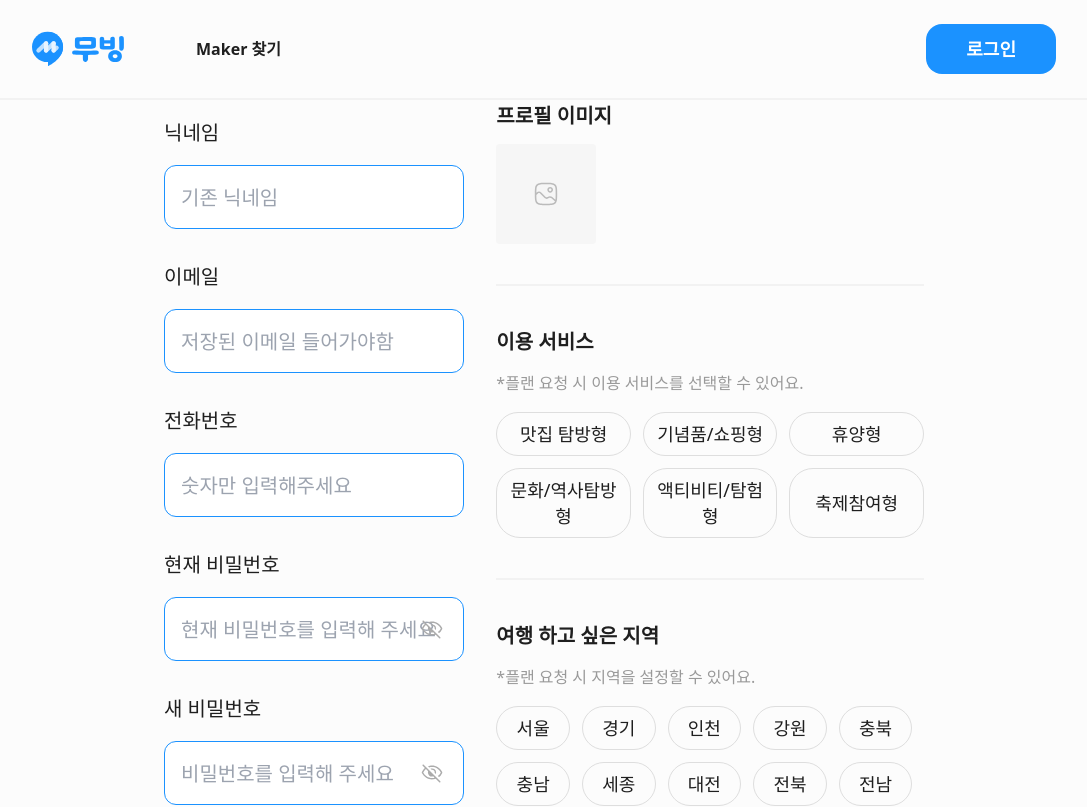
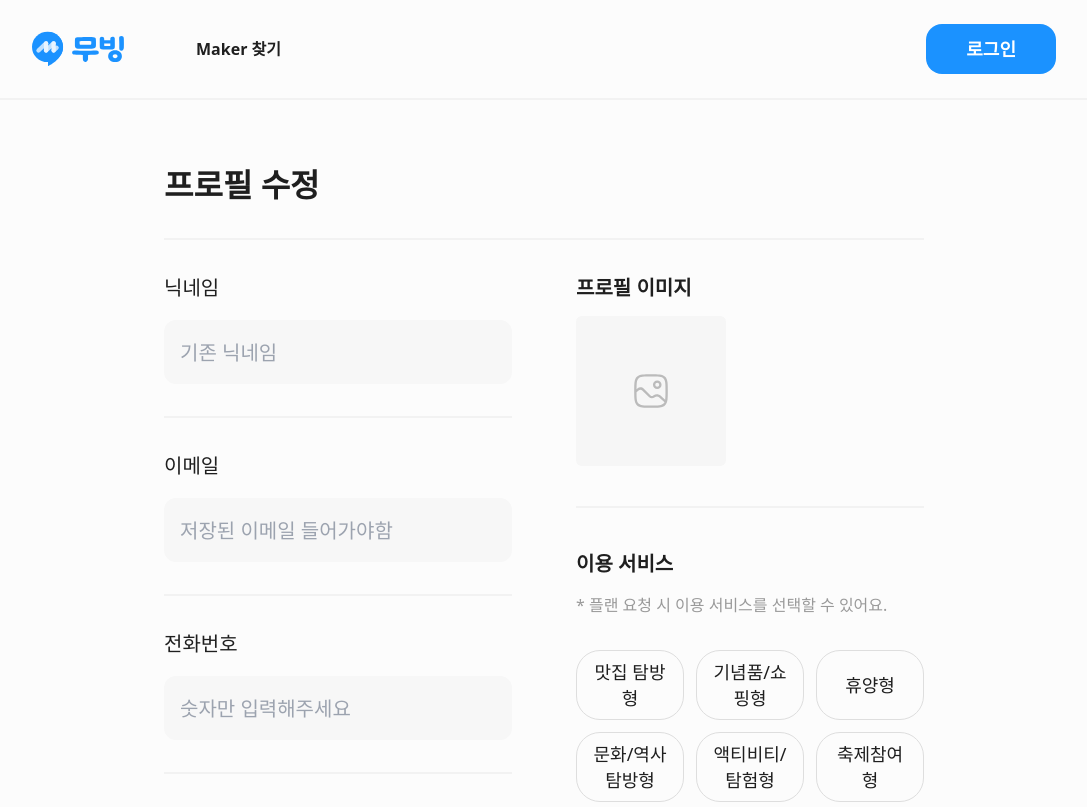
Before and after one commit to GoHawaiiForMe/frontend, a Next.js app: page /profile/dreamer/edit in a window 1280 px wide. Shown: the top 807 px of the page, without its empty margins (96-1183 px from the left). Built offline with nearby package versions, Linux system fonts and the light colour scheme.

Commit message:
feat: 프로필 수정 ui 완성

```diff
--- a/src/features/ProfileEditDreamer.tsx
+++ b/src/features/ProfileEditDreamer.tsx
@@ -3,12 +3,11 @@ import { zodResolver } from "@hookform/resolvers/zod";
 import Input from "@/components/Common/Input";
 import React from "react";
 import { editDreamerSchema, EditDreamerData } from "@/utils/validate";
-import logo from "@public/assets/icon_logo_img.svg";
 import Image from "next/image";
 import Button from "@/components/Common/Button";
 import Selector from "@/components/Common/Selector";
-import useAuthStore from "@/stores/useAuthStore";
-import { useState, useEffect } from "react";
+// import useAuthStore from "@/stores/useAuthStore";
+import { useState } from "react";
 import profileImgDefault from "@public/assets/icon_default_profile.svg";
 import ImageModal from "@/components/Common/ImageModal";
 
@@ -27,8 +26,8 @@ export default function ProfileEditDreamer() {
     mode: "onBlur",
   });
   // zustand로 가져오기
-  const { isLoggedIn, nickname } = useAuthStore();
-  const [userData, setUserData] = useState(null);
+  // const { isLoggedIn, nickname } = useAuthStore();
+  // const [userData, setUserData] = useState(null);
 
   const handleImageSelect = (imageSrc: string) => {
     setProfileImg(imageSrc);
@@ -47,12 +46,12 @@ export default function ProfileEditDreamer() {
     );
   };
 
-  useEffect(() => {
-    if (isLoggedIn) {
+  // useEffect(() => {
+  // if (isLoggedIn) {
   // 로그인된 사용자 정보로 API 호출
   //   fetch(`/api/user/${id}`)
-    }
-  }, [isLoggedIn]);
+  //   }
+  // }, [isLoggedIn]);
 
   const onSubmit = (data: EditDreamerData) => {
     console.log(data); // 테스트용
@@ -67,11 +66,12 @@ export default function ProfileEditDreamer() {
 
   return (
     <>
-      <div className="flex justify-around">
-        <div className="flex gap-8 ">
+      <h1 className="text-3xl semibold mt-16">프로필 수정</h1>
+      <div className="h-0.5 bg-color-line-100 my-8"></div>
+      <form onSubmit={handleSubmit(onSubmit)} className="w-full">
+        <div className="grid grid-cols-2 gap-16 w-full">
           {/* 왼쪽 폼 */}
-          <div className="flex flex-col items-center justify-around gap-8 ">
-            <form onSubmit={handleSubmit(onSubmit)} className="w-full gap-8 flex flex-col relative">
+          <div className="flex flex-col gap-4">
             <div>
               <Input
                 type="text"
@@ -79,13 +79,21 @@ export default function ProfileEditDreamer() {
                 placeholder="기존 닉네임"
                 {...register("nickname")}
                 error={!!errors.nickname}
+                className="bg-color-background-200 border-0 text-color-gray-300"
               />
               {errors.nickname && <ErrorMessage message={errors.nickname.message} />}
             </div>
+            <div className="h-0.5 bg-color-line-100 my-4"></div>
 
             <div>
-                <Input type="text" label="이메일" placeholder="저장된 이메일 들어가야함" />
+              <Input
+                type="text"
+                label="이메일"
+                placeholder="저장된 이메일 들어가야함"
+                className="bg-color-background-200 border-0 text-color-gray-300"
+              />
             </div>
+            <div className="h-0.5 bg-color-line-100 my-4"></div>
 
             <div>
               <Input
@@ -94,42 +102,47 @@ export default function ProfileEditDreamer() {
                 placeholder="숫자만 입력해주세요"
                 {...register("phone")}
                 error={!!errors.phone}
+                className="bg-color-background-200 border-0 text-color-gray-300"
               />
               {errors.phone && <ErrorMessage message={errors.phone.message} />}
             </div>
+            <div className="h-0.5 bg-color-line-100 my-4"></div>
             <div>
               <Input
                 type="password"
                 label="현재 비밀번호"
                 placeholder="현재 비밀번호를 입력해 주세요"
+                className="bg-color-background-200 border-0 text-color-gray-300"
               />
             </div>
+            <div className="h-0.5 bg-color-line-100 my-4"></div>
             <div>
               <Input
                 type="password"
                 label="새 비밀번호"
                 placeholder="비밀번호를 입력해 주세요"
+                className="bg-color-background-200 border-0 text-color-gray-300"
                 {...register("password")}
                 error={!!errors.password}
               />
               {errors.password && <ErrorMessage message={errors.password.message} />}
             </div>
-
+            <div className="h-0.5 bg-color-line-100 my-4"></div>
             <div>
               <Input
                 type="password"
                 label="새 비밀번호 확인"
                 placeholder="비밀번호를 다시 한번 입력해 주세요"
+                className="bg-color-background-200 border-0 text-color-gray-300 mb-8"
                 {...register("confirmPassword")}
                 error={!!errors.confirmPassword}
               />
-                {errors.confirmPassword && (
-                  <ErrorMessage message={errors.confirmPassword.message} />
-                )}
             </div>
-            </form>
+            {errors.confirmPassword && <ErrorMessage message={errors.confirmPassword.message} />}
           </div>
 
+          {/* 오른쪽 폼 */}
+          <div>
             <div className="flex flex-col gap-8">
               <div>
                 <p className="text-xl semibold mb-3 mobile-tablet:text-lg">프로필 이미지</p>
@@ -137,7 +150,7 @@ export default function ProfileEditDreamer() {
                   {profileImg ? (
                     <Image src={profileImg} alt="프로필 이미지" width={100} height={100} />
                   ) : (
-                  <Image src={profileImgDefault} alt="프로필 이미지" width={100} height={100} />
+                    <Image src={profileImgDefault} alt="프로필 이미지" width={150} height={150} />
                   )}
                 </div>
               </div>
@@ -148,11 +161,10 @@ export default function ProfileEditDreamer() {
                 />
               )}
               <div className="h-0.5 bg-color-line-100 my-2"></div>
-
               <div>
                 <p className="text-xl semibold mb-3 mobile-tablet:text-lg">이용 서비스</p>
-              <p className="text-lg text-color-gray-400 mb-4 mobile-tablet:text-xs">
-                *플랜 요청 시 이용 서비스를 선택할 수 있어요.
+                <p className="text-lg text-color-gray-400 mb-8 mobile-tablet:text-xs">
+                  * 플랜 요청 시 이용 서비스를 선택할 수 있어요.
                 </p>
                 <Selector
                   category="services"
@@ -161,11 +173,10 @@ export default function ProfileEditDreamer() {
                 />
               </div>
               <div className="h-0.5 bg-color-line-100 my-2"></div>
-
               <div className="mb-12">
                 <p className="text-xl semibold mb-3 mobile-tablet:text-lg">여행 하고 싶은 지역</p>
-              <p className="text-lg text-color-gray-400 mb-4 mobile-tablet:text-xs">
-                *플랜 요청 시 지역을 설정할 수 있어요.
+                <p className="text-lg text-color-gray-400 mb-8 mobile-tablet:text-xs">
+                  * 플랜 요청 시 지역을 설정할 수 있어요.
                 </p>
                 <Selector
                   category="locations"
@@ -176,14 +187,15 @@ export default function ProfileEditDreamer() {
             </div>
           </div>
         </div>
-      <div className="flex gap-4 w-full justify-around">
+        <div className="grid grid-cols-2 gap-8 pb-16">
           <Button
             type="button"
             label="취소"
-          className="bg-color-gray-50 border border-color-gray-200 text-color-gray-200"
+            className="bg-color-gray-50 border border-color-gray-200 text-color-black-100 bold"
           />
-        <Button type="submit" label="수정하기" />
+          <Button type="submit" label="수정하기" disabled={!isFormValid} />
         </div>
+      </form>
     </>
   );
 }
--- a/src/utils/validate.ts
+++ b/src/utils/validate.ts
@@ -29,7 +29,7 @@ export const signUpSchema = z
 
 export type SignUpFormData = z.infer<typeof signUpSchema>;
 
-export const EditDreamerSchema = z
+export const editDreamerSchema = z
   .object({
     nickname: z.string().min(1, { message: "닉네임을 입력해 주세요." }),
     phone: z.string().regex(/^010\d{8}$/, { message: "010으로 시작하고 숫자만 입력해 주세요." }),
@@ -41,4 +41,4 @@ export const EditDreamerSchema = z
     message: "비밀번호가 일치하지 않습니다.",
   });
 
-export type EditDreamerData = z.infer<typeof EditDreamerSchema>;
+export type EditDreamerData = z.infer<typeof editDreamerSchema>;
```
Lines whose indentation alone changed are shown as unchanged.
